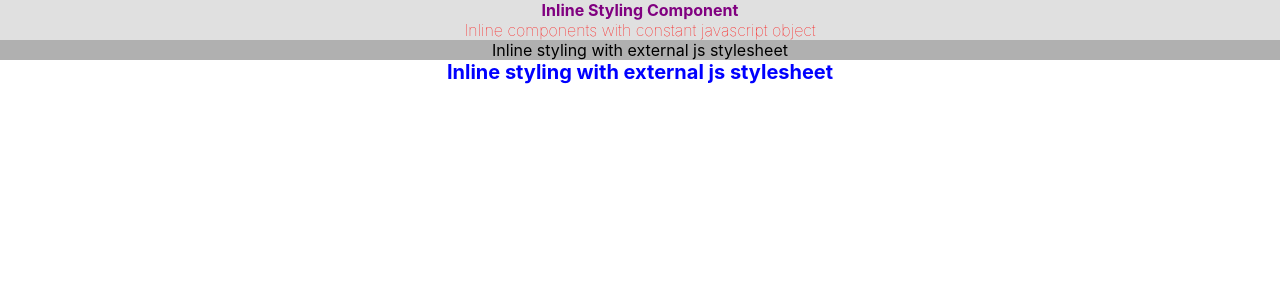
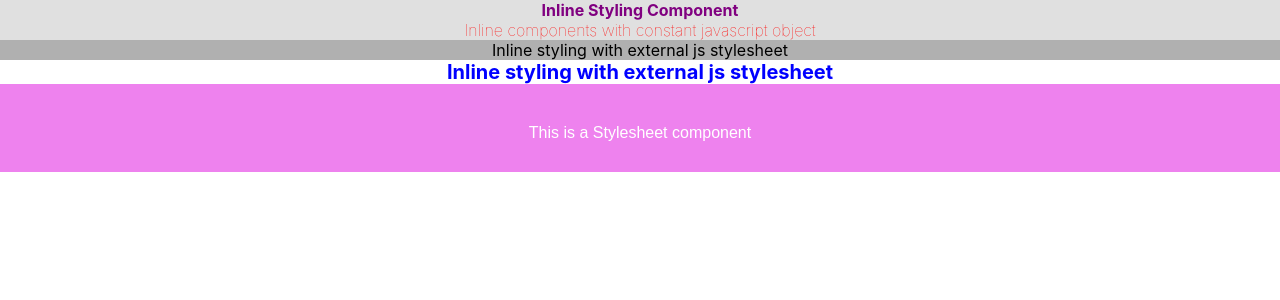
Before and after one commit to PennyNichols/react-styling-session, a React (Create React App) app in the folder react-styling/: page / in a window 1280 px wide. Shown: the top 300 px of the page. Built offline with nearby package versions, Linux system fonts and the light colour scheme.

Commit message:
css stylesheet component

```diff
--- a/react-styling/src/App.js
+++ b/react-styling/src/App.js
@@ -1,10 +1,12 @@
 import './App.css';
 import Inline from "./components/inline/Inline"
+import Stylesheet from './components/stylesheet';
 
 function App() {
   return (
     <div className="App">
       <Inline/>
+      <Stylesheet/>
     </div>
   );
 }
--- /dev/null
+++ b/react-styling/src/components/stylesheet/index.js
@@ -0,0 +1,9 @@
+import './style.css';
+
+function Stylesheet () {
+    return <div className='container'>
+        This is a Stylesheet component
+    </div>
+};
+
+export default Stylesheet;
--- /dev/null
+++ b/react-styling/src/components/stylesheet/style.css
@@ -0,0 +1,8 @@
+.container {
+    background-color: violet;
+    color: white;
+    padding: 40px;
+    font-family: Arial;
+    text-align: center;
+    height:1vh;
+}
```
